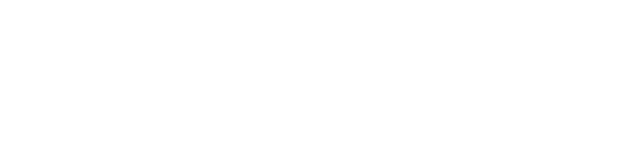
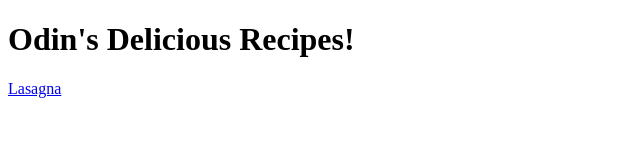
Before and after one commit to Haytchh/Recipes, a plain HTML site: page index.html in a window 1280 px wide. Shown: the whole page, without its empty margins (0-640 px from the left). Drawn offline with Linux system fonts and the light colour scheme.

Commit message:
Lasagna page and recipe added

```diff
--- a/index.html
+++ b/index.html
@@ -6,6 +6,7 @@
     </head>
 
     <body>
-
+        <h1>Odin's Delicious Recipes!</h1>
+        <a href="./cookbooks/lasagna.html">Lasagna</a>
     </body>
 </html>
```
